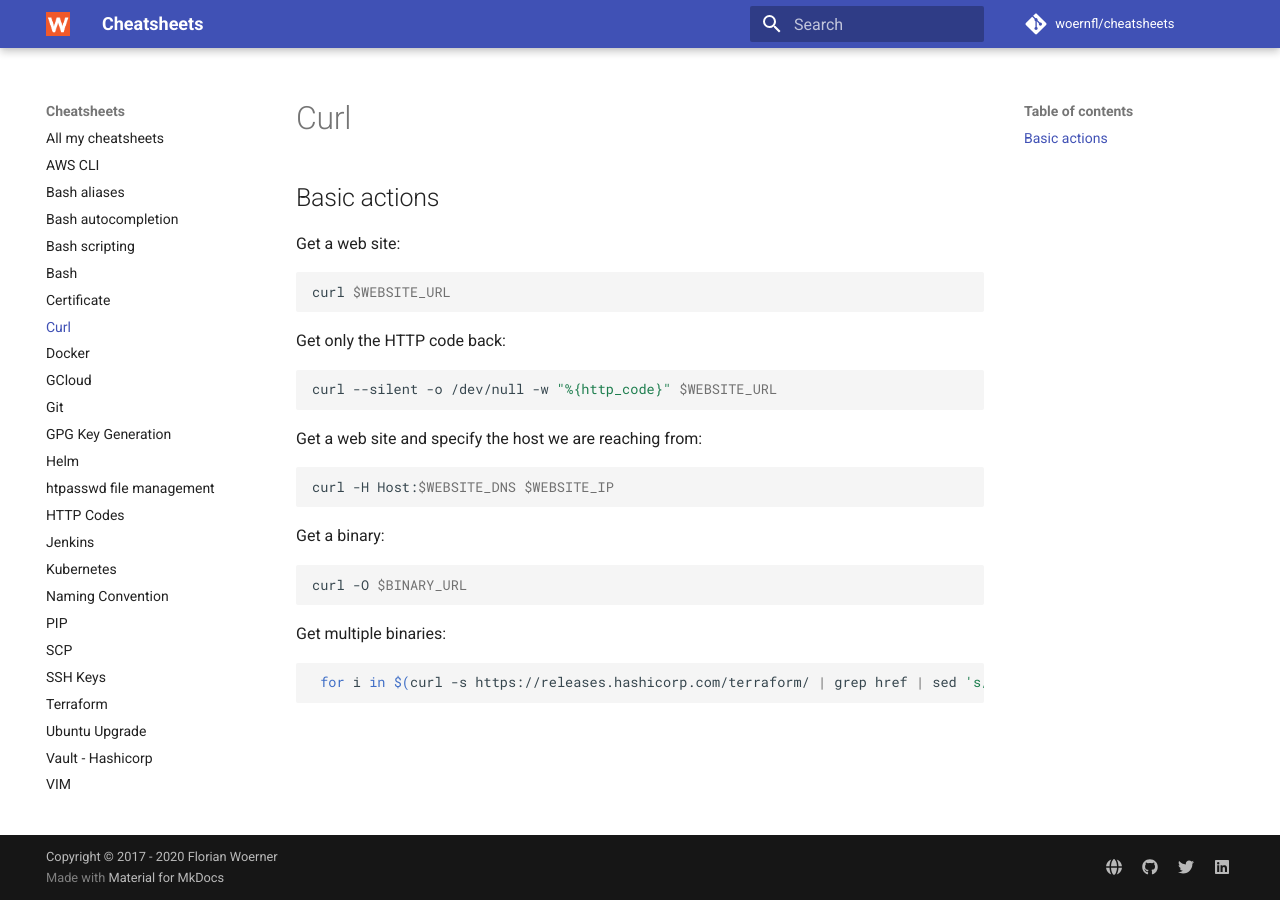
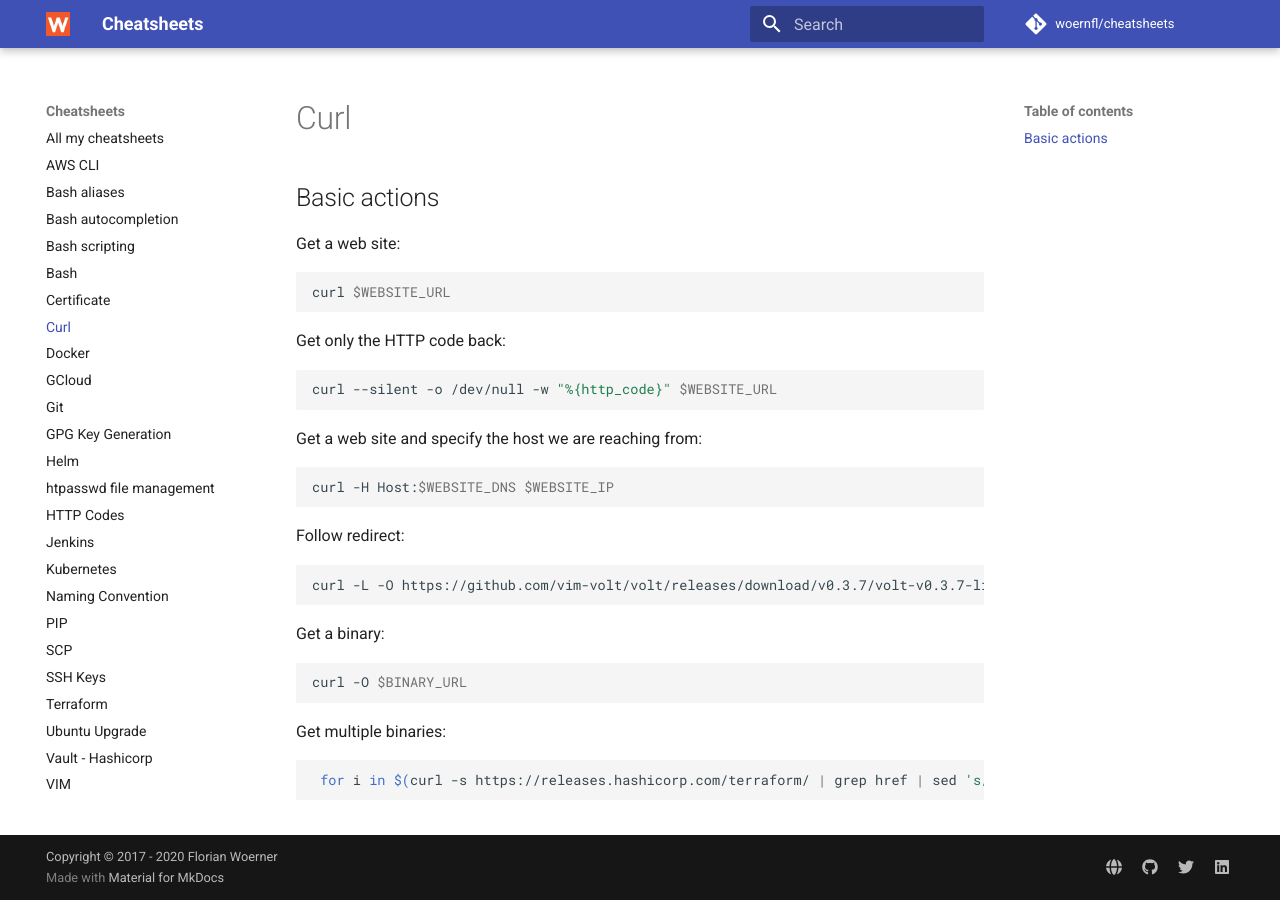
Before and after one commit to woernfl/cheatsheets, an MkDocs documentation site: the page built from docs/curl.md, in a window 1280 px wide. Built offline with MkDocs 1.6.1 and Material for MkDocs 9.7.7, drawn with Linux system fonts in a browser that asks for light colours; comment, search, counter and statistics services are not loaded.

Commit message:
Update curl.md

````diff
--- a/docs/curl.md
+++ b/docs/curl.md
@@ -20,6 +20,12 @@
 curl -H Host:$WEBSITE_DNS $WEBSITE_IP
 ```
 
+Follow redirect:
+
+```bash
+curl -L -O https://github.com/vim-volt/volt/releases/download/v0.3.7/volt-v0.3.7-linux-amd64
+```
+
 Get a binary:
 
 ```bash
````
